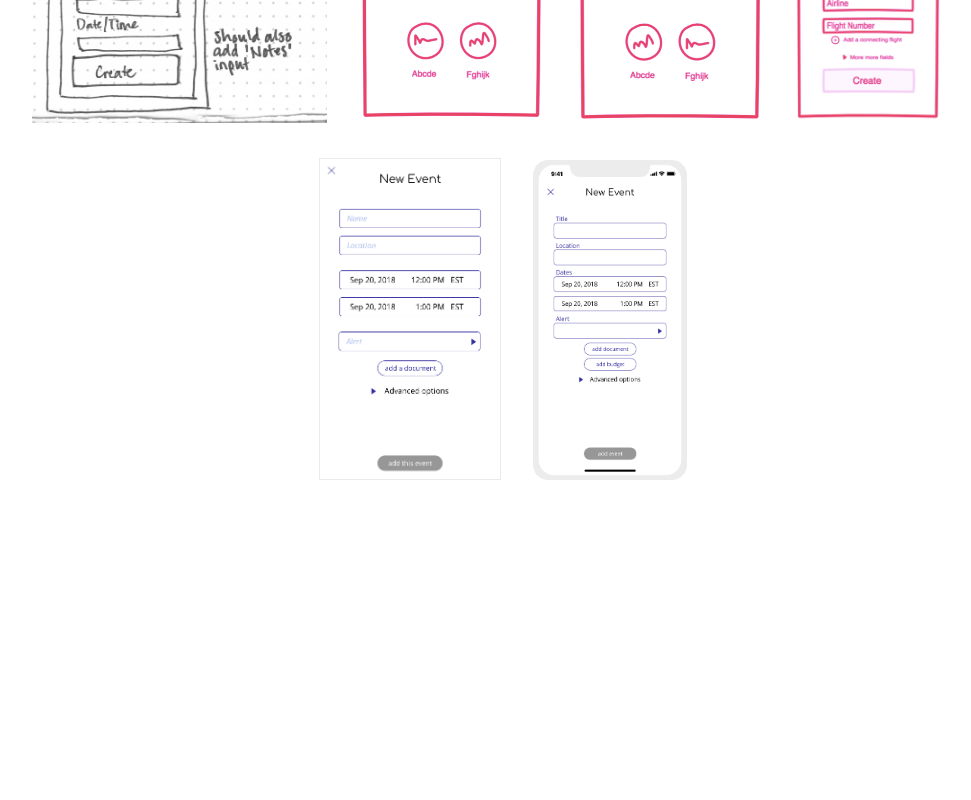
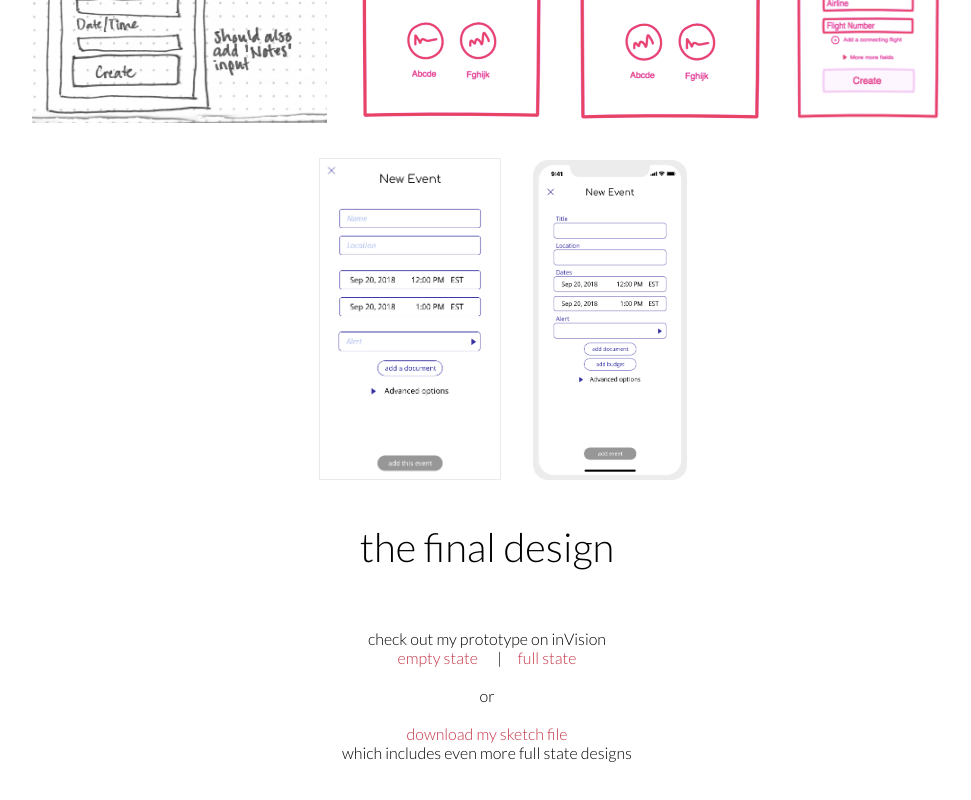
Before and after one commit to nrkeister/portfolio, a React (Create React App) app: page / in a window 1280 px wide. Shown: the part 9440-10240 px from the top of the page, without its empty margins (153-1124 px from the left). Before the commit the page ends 9983 px from the top, so only its background shows below. Built offline with nearby package versions, Linux system fonts and the light colour scheme; a web font is replaced by a local one.

Commit message:
Add final design section

```diff
--- a/src/App.js
+++ b/src/App.js
@@ -3,6 +3,7 @@ import './styles/App.scss';
 import Research from './research';
 import InformationArchitecture from './informationArchitecture';
 import Design from './design';
+import sketchFile from './resources/planit.sketch';
 
 // images
 import brushstroke from './resources/images/brushstroke.svg';
@@ -61,6 +62,24 @@ class App extends Component {
                 <InformationArchitecture />
                 <h1>Design</h1>
                 <Design />
+                <h1>The Final Design</h1>
+                <p className={'description'}>
+                    <br/><br/>
+                    check out my prototype on inVision
+                    <br/>
+                    <a href={'https://invis.io/TXPRKQZ6HZ7#/338472500_Trip_List_-_Empty'}
+                       style={{marginRight: '1em'}} target='_blank' rel='noopener noreferrer'>empty state</a>  |
+                    <a href={'https://invis.io/TXPRKQZ6HZ7#/338472498_Trip_Itinerary_-_Full'}
+                       style={{marginLeft: '1em'}} target='_blank' rel='noopener noreferrer'>full state</a>
+                    <br/><br/>
+                    or
+                    <br/><br/>
+                    <a href={sketchFile} download={'Nicole Keister Planit.sketch'}>
+                        download my sketch file
+                    </a>
+                    <br/>
+                    which includes even more full state designs
+                </p>
             </div>
         );
     }
--- a/src/styles/App.css
+++ b/src/styles/App.css
@@ -9,7 +9,7 @@ h2, h1, body {
 }
 
 body {
-  padding: 60px;
+  padding: 60px 60px 100px;
   margin: 0;
 }
 
--- a/src/styles/App.scss
+++ b/src/styles/App.scss
@@ -21,8 +21,8 @@
 
 .contact {
   position: absolute;
-  top: $page-margin + 15;
-  right: $page-margin;
+  top: 75px;
+  right: 60px;
   text-align: right;
   font-size: 1.25em;
 
--- a/src/styles/_variables.scss
+++ b/src/styles/_variables.scss
@@ -1,4 +1,4 @@
-$page-margin: 60px;
+$page-margin: 60px 60px 100px;
 $color-pink: #C43546;
 $color-gray: #A5A5A5;
 $color-lightpink: #fff1ef;
--- a/src/styles/research.css
+++ b/src/styles/research.css
@@ -9,7 +9,7 @@ h2, h1, body {
 }
 
 body {
-  padding: 60px;
+  padding: 60px 60px 100px;
   margin: 0;
 }
 
```
Also changed, not shown: 2 other files (tests, documents, lock files or other folders).
